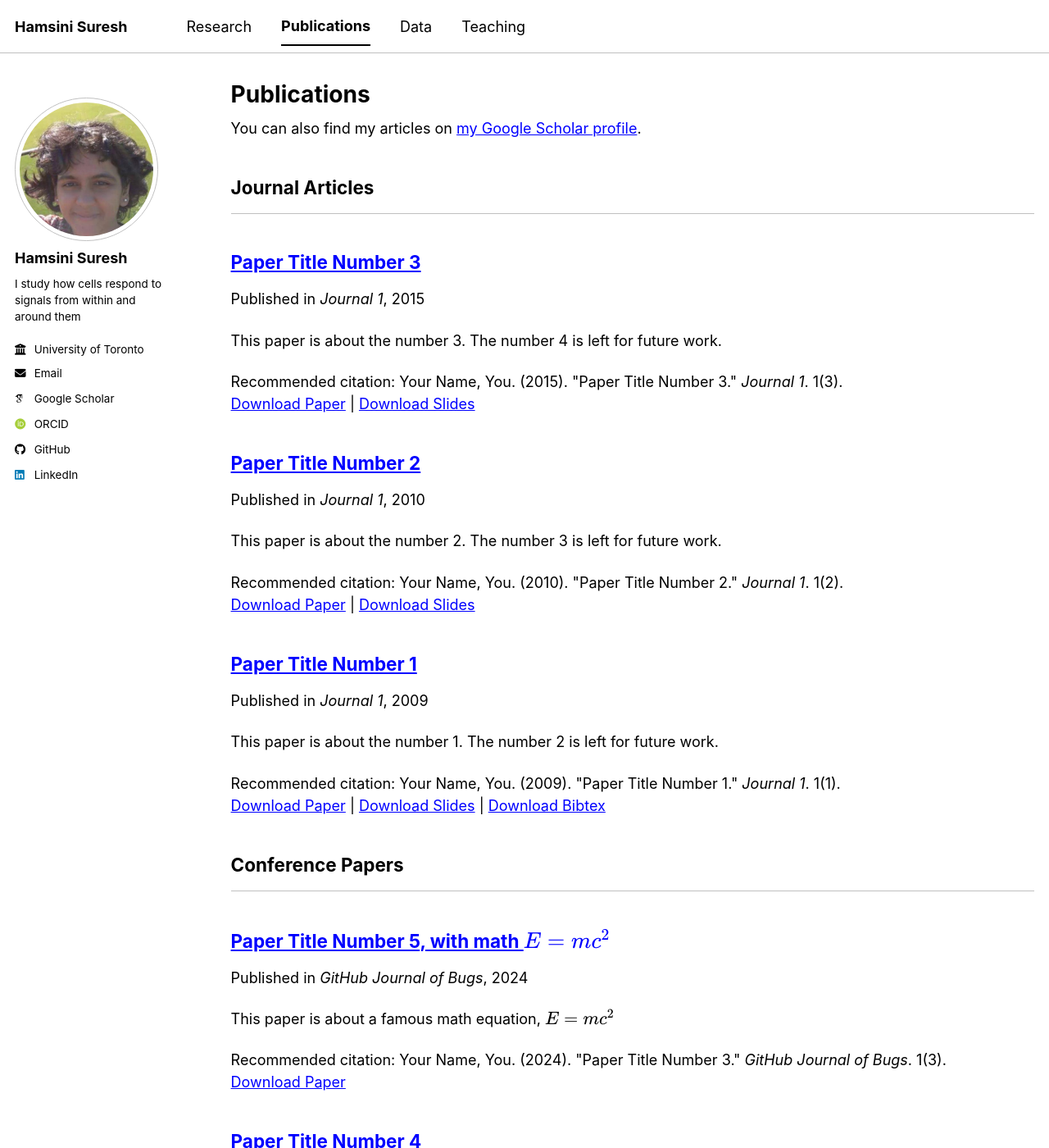
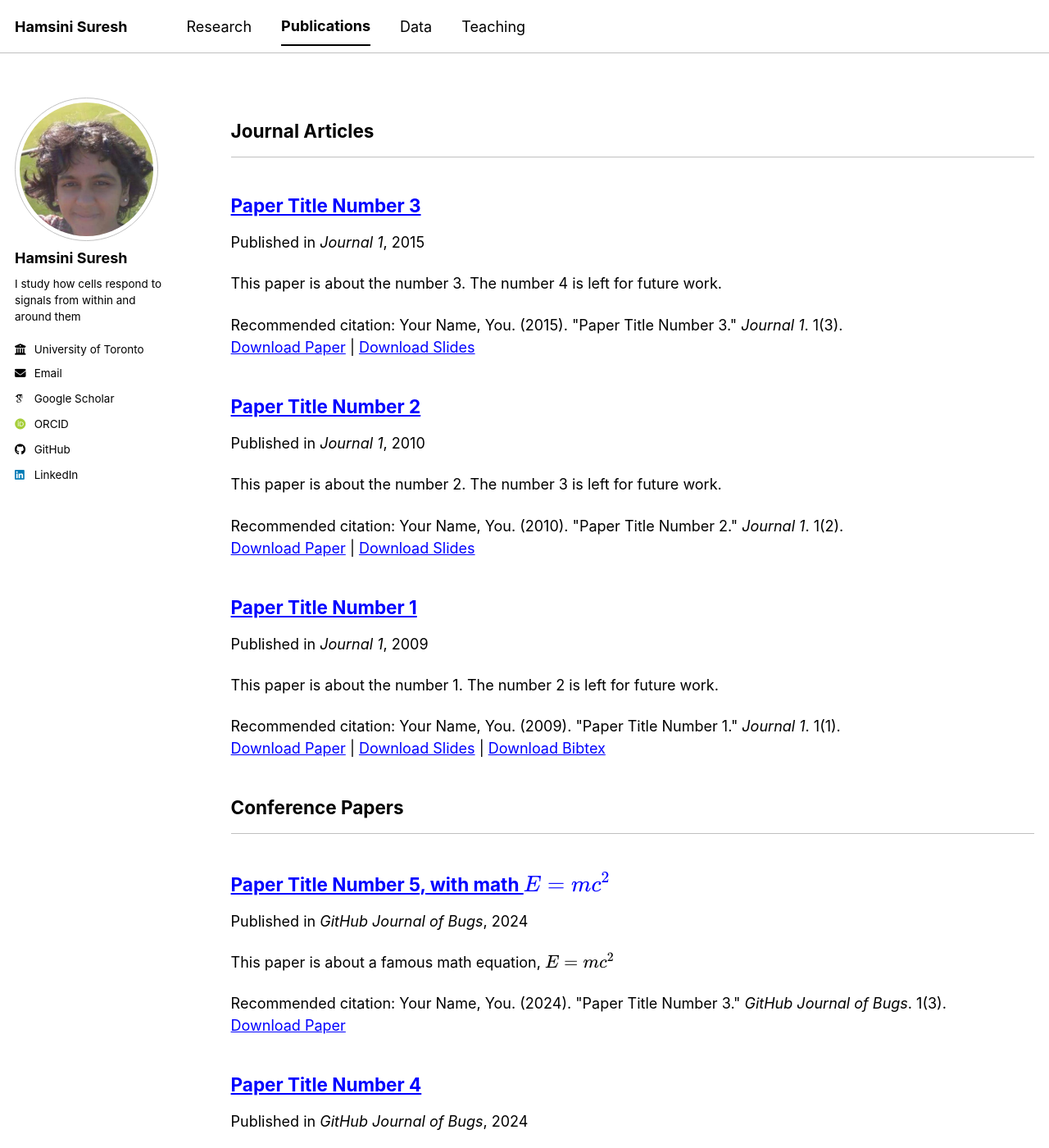
Before and after one commit to hamsinisuresh/hamsinisuresh.github.io, a Jekyll site: the page built from _pages/publications.html, in a window 1280 px wide and 1400 px high. Shown: the whole window at 82% size. Built offline with Jekyll 4.4.1, drawn with Linux system fonts in a browser that asks for light colours; some web fonts are replaced; a script bundle is joined from its source files by our own code; library files that are not in the unit come from our copies.

Commit message:
Update publications.html

```diff
--- a/_pages/publications.html
+++ b/_pages/publications.html
@@ -1,13 +1,15 @@
 ---
 layout: archive
-title: "Publications"
+title: ""
 permalink: /publications/
 author_profile: true
 ---
 
-{% if site.author.googlescholar %}
-  <div class="wordwrap">You can also find my articles on <a href="{{site.author.googlescholar}}">my Google Scholar profile</a>.</div>
-{% endif %}
+<style>
+.page__title {
+  display: none;
+}
+</style>
 
 {% include base_path %}
 
```
